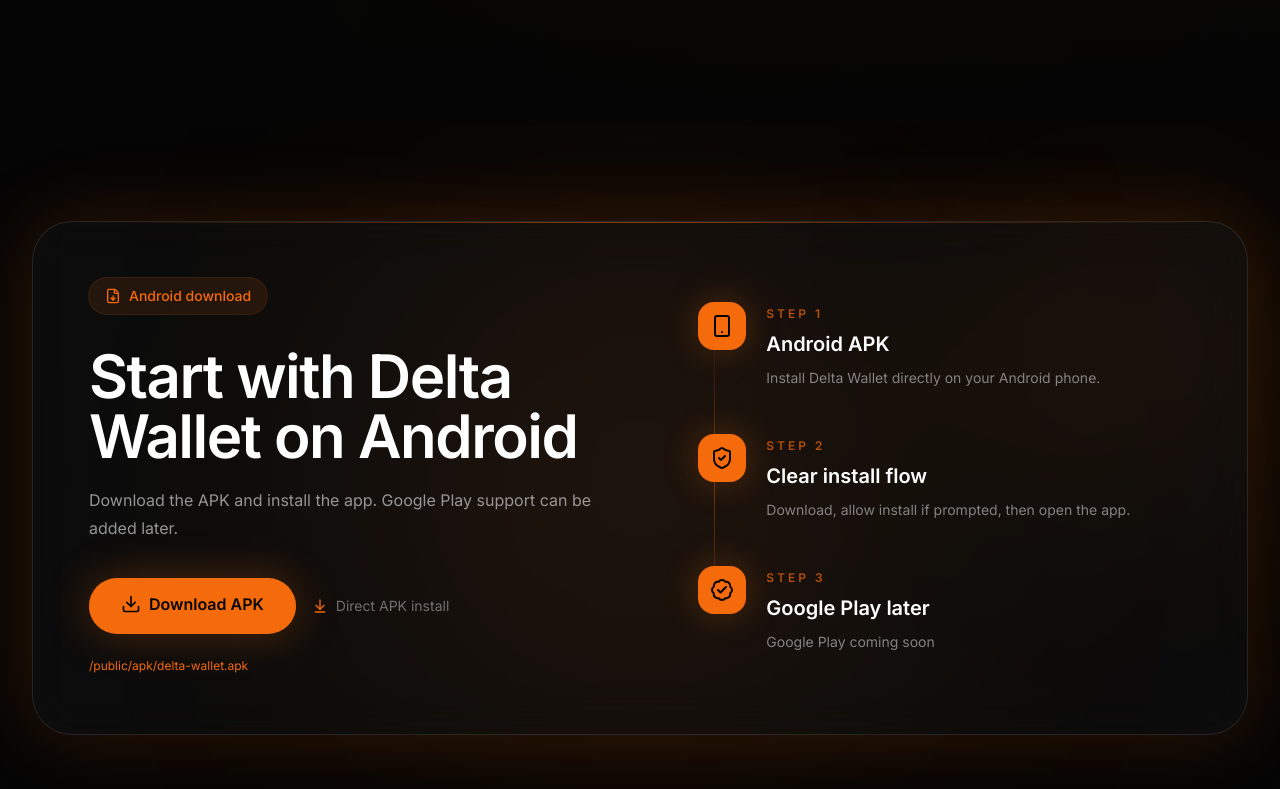
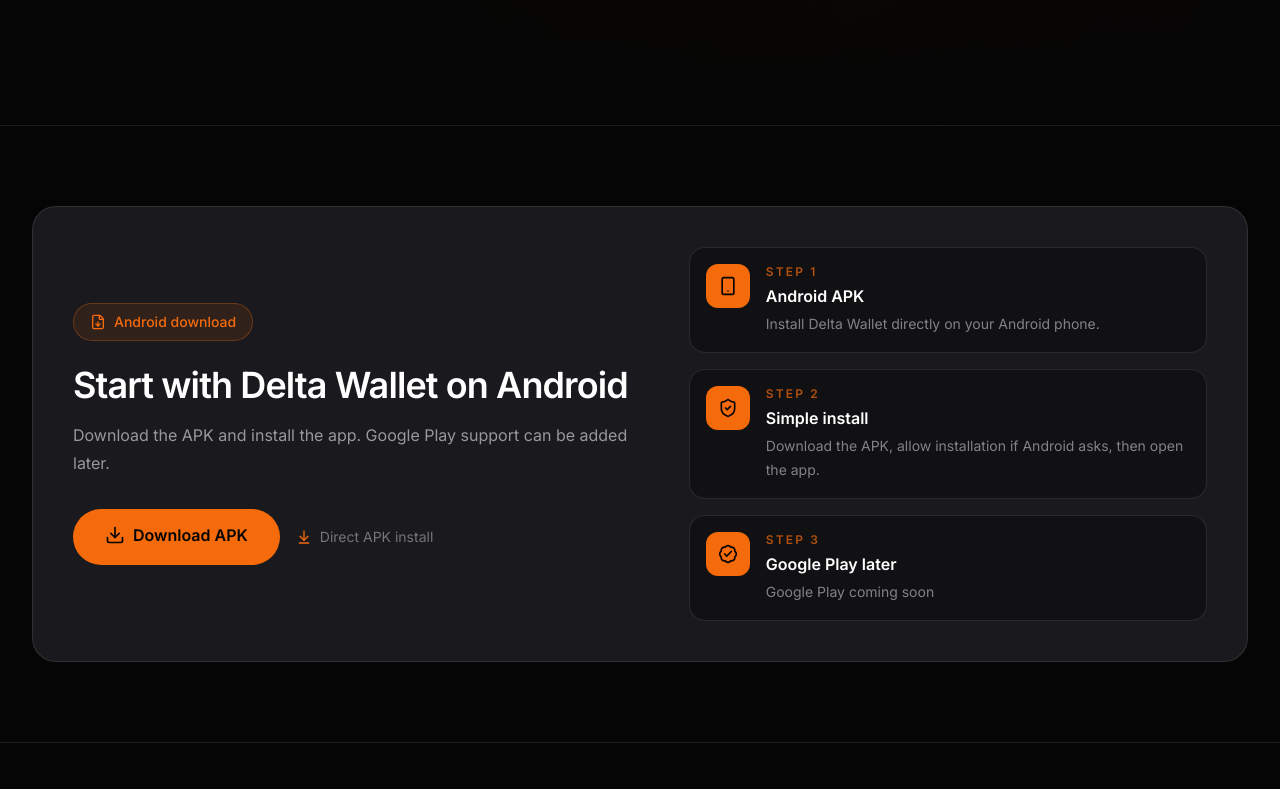
Before and after one commit to xshem-doctor/deltawalletweb, a Next.js app: page /en in a window 1280 px wide. Shown: the part 640-1429 px from the top of the page. Built offline with nearby package versions, Linux system fonts and the light colour scheme.

Commit message:
remvoe the havy css in website

```diff
--- a/components/download/DownloadExperience.tsx
+++ b/components/download/DownloadExperience.tsx
@@ -1,7 +1,8 @@
+// components/download/DownloadExperience.tsx
+
 "use client";
 
-import { AnimatePresence, motion } from "framer-motion";
-import { CheckCircle2, Download, Sparkles, X } from "lucide-react";
+import { CheckCircle2, Download, X } from "lucide-react";
 import DeltaButton from "@/components/shared/DeltaButton";
 import { siteConfig } from "@/config/site";
 import { useState } from "react";
@@ -12,23 +13,15 @@
 
 export default function DownloadExperience({ buttonLabel }: DownloadExperienceProps) {
   const [open, setOpen] = useState(false);
-  const [clicked, setClicked] = useState(false);
 
   function handleDownloadClick() {
-    setClicked(true);
     setOpen(true);
-
-    window.setTimeout(() => {
-      setClicked(false);
-    }, 900);
   }
 
   return (
     <>
-      <div className="relative">
       <DeltaButton
         href={siteConfig.apkUrl}
-          variant="shine"
         onClick={handleDownloadClick}
         className="h-14 w-full px-8 text-base md:w-auto"
       >
@@ -38,86 +31,61 @@
         </span>
       </DeltaButton>
 
-        <AnimatePresence>
-          {clicked ? (
-            <motion.div
-              className="pointer-events-none absolute -inset-4 rounded-full border border-delta-orange/40"
-              initial={{ scale: 0.8, opacity: 0.8 }}
-              animate={{ scale: 1.45, opacity: 0 }}
-              exit={{ opacity: 0 }}
-              transition={{ duration: 0.8, ease: "easeOut" }}
-            />
-          ) : null}
-        </AnimatePresence>
-      </div>
-
-      <AnimatePresence>
       {open ? (
         <>
-            <motion.button
+          <button
             aria-label="Close download message"
-              className="fixed inset-0 z-[90] bg-black/70 backdrop-blur-sm"
-              initial={{ opacity: 0 }}
-              animate={{ opacity: 1 }}
-              exit={{ opacity: 0 }}
+            className="fixed inset-0 z-[90] bg-black/70"
             onClick={() => setOpen(false)}
           />
 
-            <motion.div
+          <div
             role="dialog"
             aria-modal="true"
             className="
-                fixed inset-x-0 bottom-0 z-[100]
-                rounded-t-[2rem] border border-white/10 bg-delta-nearBlack p-6 shadow-card
+              fixed inset-x-4 bottom-4 z-[100]
+              rounded-3xl border border-white/10 bg-delta-nearBlack p-6 shadow-card
               md:left-1/2 md:top-1/2 md:bottom-auto md:w-full md:max-w-md
-                md:-translate-x-1/2 md:-translate-y-1/2 md:rounded-[2rem]
+              md:-translate-x-1/2 md:-translate-y-1/2
             "
-              initial={{ y: 120, opacity: 0, scale: 0.96 }}
-              animate={{ y: 0, opacity: 1, scale: 1 }}
-              exit={{ y: 120, opacity: 0, scale: 0.96 }}
-              transition={{ duration: 0.28, ease: "easeOut" }}
           >
             <button
               onClick={() => setOpen(false)}
-                className="absolute end-5 top-5 flex h-9 w-9 items-center justify-center rounded-full border border-white/10 text-delta-lightGray/60 transition hover:border-delta-orange hover:text-white"
+              className="absolute end-5 top-5 flex h-9 w-9 items-center justify-center rounded-full border border-white/10 text-delta-lightGray/70 hover:border-delta-orange hover:text-white"
               aria-label="Close"
             >
               <X className="h-4 w-4" />
             </button>
 
-              <div className="mx-auto flex h-16 w-16 items-center justify-center rounded-3xl bg-delta-orange/10">
-                <CheckCircle2 className="h-8 w-8 text-delta-orange" />
+            <div className="flex h-14 w-14 items-center justify-center rounded-2xl bg-delta-orange/10">
+              <CheckCircle2 className="h-7 w-7 text-delta-orange" />
             </div>
 
-              <div className="mt-6 text-center">
-                <h3 className="text-2xl font-semibold text-white">
+            <div className="mt-5">
+              <h3 className="text-xl font-semibold text-white">
                 Thanks for downloading Delta Wallet
               </h3>
 
-                <p className="mt-3 text-sm leading-6 text-delta-lightGray/60">
+              <p className="mt-3 text-sm leading-6 text-delta-lightGray/65">
                 The APK download should start now. After installation, open the app and create your account.
               </p>
             </div>
 
-              <div className="mt-6 rounded-3xl border border-delta-orange/20 bg-delta-orange/10 p-4">
-                <div className="flex items-start gap-3">
-                  <Sparkles className="mt-0.5 h-5 w-5 shrink-0 text-delta-orange" />
+            <div className="mt-5 rounded-2xl border border-delta-orange/20 bg-delta-orange/10 p-4">
               <p className="text-sm leading-6 text-delta-lightGray/70">
                 If Android asks for permission, allow installation from your browser, then continue installing Delta Wallet.
               </p>
             </div>
-              </div>
 
             <button
               onClick={() => setOpen(false)}
-                className="mt-6 h-12 w-full rounded-full bg-delta-orange text-sm font-semibold text-delta-black transition hover:brightness-110"
+              className="mt-5 h-12 w-full rounded-full bg-delta-orange text-sm font-semibold text-delta-black hover:brightness-110"
             >
               Got it
             </button>
-            </motion.div>
+          </div>
         </>
       ) : null}
-      </AnimatePresence>
     </>
   );
 }
--- a/components/home/DownloadCta.tsx
+++ b/components/home/DownloadCta.tsx
@@ -1,6 +1,7 @@
+// components/home/DownloadCta.tsx
+
 import { useTranslations } from "next-intl";
 import Container from "@/components/shared/Container";
-import Reveal from "@/components/motion/Reveal";
 import DownloadExperience from "@/components/download/DownloadExperience";
 import {
   Smartphone,
@@ -21,8 +22,8 @@
     },
     {
       icon: ShieldCheck,
-      title: "Clear install flow",
-      text: "Download, allow install if prompted, then open the app.",
+      title: "Simple install",
+      text: "Download the APK, allow installation if Android asks, then open the app.",
     },
     {
       icon: BadgeCheck,
@@ -32,31 +33,25 @@
   ];
 
   return (
-    <section id="download" className="relative overflow-hidden py-24">
-      <div className="pointer-events-none absolute left-1/2 top-1/2 h-[520px] w-[520px] -translate-x-1/2 -translate-y-1/2 rounded-full bg-delta-orange/10 blur-[140px]" />
-      <div className="pointer-events-none absolute end-0 top-20 h-72 w-72 rounded-full bg-delta-orange/10 blur-[120px]" />
-
+    <section id="download" className="scroll-mt-24 border-t border-white/10 py-16 md:py-20">
       <Container>
-        <Reveal>
-          <div className="relative overflow-hidden rounded-[2.5rem] border border-white/10 bg-white/[0.03] px-6 py-10 shadow-glow backdrop-blur-xl md:px-10 md:py-14 lg:px-14">
-            <div className="absolute inset-x-10 top-0 h-px bg-gradient-to-r from-transparent via-delta-orange/50 to-transparent" />
-
-            <div className="grid items-center gap-12 lg:grid-cols-[1.05fr_0.95fr]">
+        <div className="rounded-3xl border border-white/10 bg-delta-nearBlackSoft px-6 py-8 md:px-10 md:py-10">
+          <div className="grid gap-10 lg:grid-cols-[1fr_0.9fr] lg:items-center">
             <div>
-                <div className="inline-flex items-center gap-2 rounded-full bg-delta-orange/10 px-4 py-2 text-sm font-medium text-delta-orange ring-1 ring-delta-orange/20">
+              <div className="inline-flex items-center gap-2 rounded-full border border-delta-orange/30 bg-delta-orange/10 px-4 py-2 text-sm font-medium text-delta-orange">
                 <FileDown className="h-4 w-4" />
                 Android download
               </div>
 
-                <h2 className="mt-8 max-w-2xl text-4xl font-semibold tracking-tight text-white sm:text-5xl lg:text-6xl">
+              <h2 className="mt-6 max-w-2xl text-3xl font-semibold tracking-tight text-white sm:text-4xl">
                 {t("title")}
               </h2>
 
-                <p className="mt-5 max-w-xl text-base leading-7 text-delta-lightGray/70">
+              <p className="mt-4 max-w-xl text-base leading-7 text-delta-lightGray/70">
                 {t("subtitle")}
               </p>
 
-                <div className="mt-9 flex flex-col gap-4 sm:flex-row sm:items-center">
+              <div className="mt-8 flex flex-col gap-4 sm:flex-row sm:items-center">
                 <DownloadExperience buttonLabel={t("button")} />
 
                 <div className="flex items-center gap-2 text-sm text-delta-lightGray/50">
@@ -64,40 +59,31 @@
                   Direct APK install
                 </div>
               </div>
-
-                <p className="mt-5 max-w-xl text-xs leading-6 text-delta-lightGray/40">
-                  <span className="text-delta-orange">
-                    /public/apk/delta-wallet.apk
-                  </span>
-                </p>
             </div>
 
-              <div className="relative">
-                <div className="absolute start-6 top-8 h-[calc(100%-4rem)] w-px bg-gradient-to-b from-delta-orange/0 via-delta-orange/40 to-delta-orange/0" />
-
-                <div className="space-y-7">
+            <div className="space-y-4">
               {points.map((point, index) => {
                 const Icon = point.icon;
 
                 return (
                   <div
                     key={point.title}
-                        className="group relative flex gap-5 rounded-[1.75rem] p-2 transition"
+                    className="flex gap-4 rounded-2xl border border-white/10 bg-delta-black/40 p-4"
                   >
-                        <div className="relative z-10 flex h-12 w-12 shrink-0 items-center justify-center rounded-2xl bg-delta-orange text-delta-black shadow-[0_0_35px_rgba(255,122,0,0.25)] transition group-hover:scale-105">
-                          <Icon className="h-6 w-6" />
+                    <div className="flex h-11 w-11 shrink-0 items-center justify-center rounded-xl bg-delta-orange text-delta-black">
+                      <Icon className="h-5 w-5" />
                     </div>
 
-                        <div className="pt-1">
-                          <div className="text-xs font-semibold uppercase tracking-[0.25em] text-delta-orange/70">
+                    <div>
+                      <div className="text-xs font-semibold uppercase tracking-[0.18em] text-delta-orange/70">
                         Step {index + 1}
                       </div>
 
-                          <h3 className="mt-2 text-xl font-semibold text-white">
+                      <h3 className="mt-1 text-base font-semibold text-white">
                         {point.title}
                       </h3>
 
-                          <p className="mt-2 max-w-md text-sm leading-6 text-delta-lightGray/60">
+                      <p className="mt-1 text-sm leading-6 text-delta-lightGray/60">
                         {point.text}
                       </p>
                     </div>
@@ -107,8 +93,6 @@
             </div>
           </div>
         </div>
-          </div>
-        </Reveal>
       </Container>
     </section>
   );
--- a/components/motion/Reveal.tsx
+++ b/components/motion/Reveal.tsx
@@ -1,6 +1,4 @@
-"use client";
-
-import { motion } from "framer-motion";
+// components/motion/Reveal.tsx
 
 type RevealProps = {
   children: React.ReactNode;
@@ -8,16 +6,6 @@
   className?: string;
 };
 
-export default function Reveal({ children, delay = 0, className }: RevealProps) {
-  return (
-    <motion.div
-      className={className}
-      initial={{ opacity: 0, y: 24 }}
-      whileInView={{ opacity: 1, y: 0 }}
-      viewport={{ once: true, margin: "-80px" }}
-      transition={{ duration: 0.6, ease: "easeOut", delay }}
-    >
-      {children}
-    </motion.div>
-  );
+export default function Reveal({ children, className }: RevealProps) {
+  return <div className={className}>{children}</div>;
 }
```
Also changed, not shown: components/motion/TypingTitle.tsx (+3 -46 lines). Lines whose indentation alone changed are shown as unchanged.
